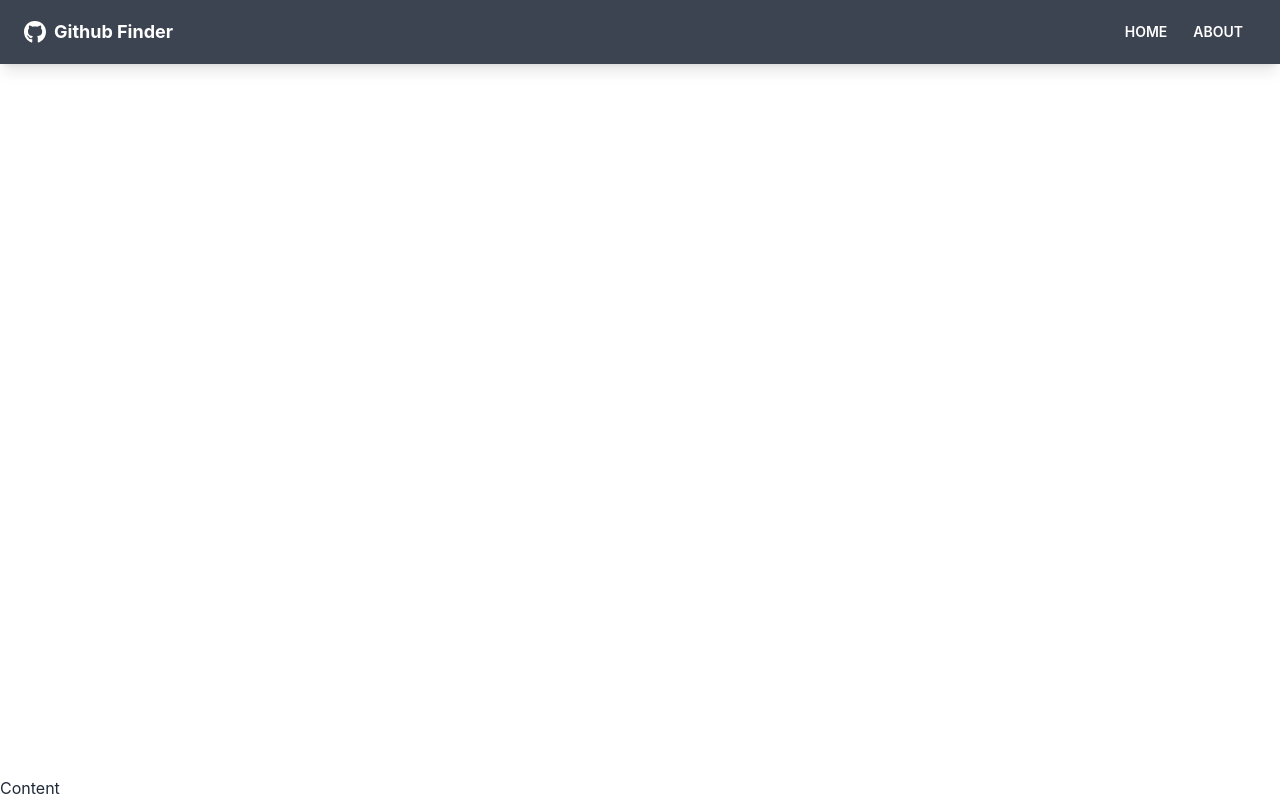
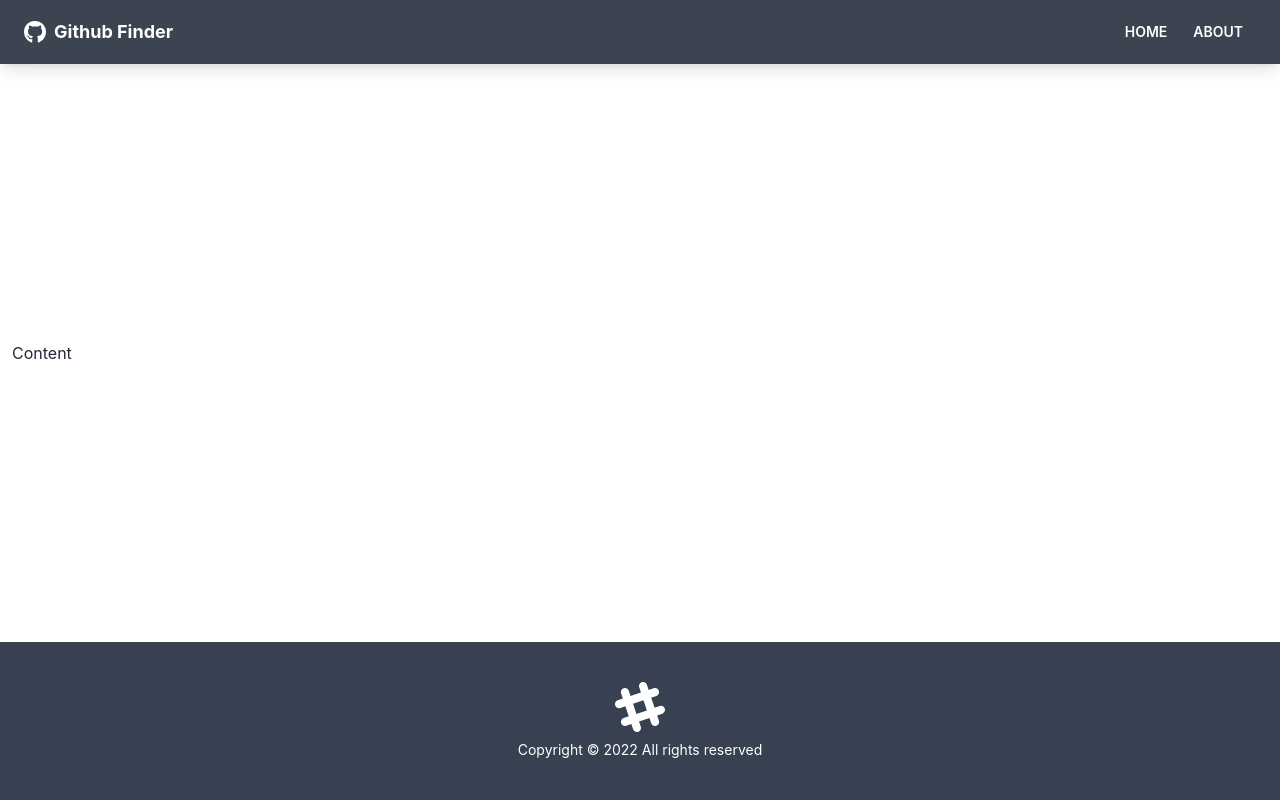
Before and after one commit to AbyssWalker1990/github-finder-learn, a React (Create React App) app: page / in a window 1280 px wide. Built offline with nearby package versions, Linux system fonts and the light colour scheme; the HTML template or start-up script is replaced by a standard one.

Commit message:
created footer

```diff
--- a/src/App.js
+++ b/src/App.js
@@ -1,14 +1,16 @@
 import {BrowserRouter as Router, Route} from 'react-router-dom'
 import Navbar from './components/layout/Navbar';
+import Footer from './components/layout/Footer';
 
 function App() {
   return (
     <Router>
       <div className="flex flex-col justify-between h-screen">
         <Navbar />
-        <main>
+        <main className='container mx-auto px-3 pb-12'>
           Content
         </main>
+        <Footer />
       </div>
     </Router>
   );
--- /dev/null
+++ b/src/components/layout/Footer.jsx
@@ -0,0 +1,25 @@
+
+function Footer() {
+  const footerYear = new Date().getFullYear()
+
+  return (
+    <footer className='footer p-10 bg-gray-700 text-primary-content footer-center'>
+        <div>
+        <svg
+          width='50'
+          height='50'
+          viewBox='0 0 24 24'
+          xmlns='http://www.w3.org/2000/svg'
+          fillRule='evenodd'
+          clipRule='evenodd'
+          className='inline-block fill-current'
+        >
+          <path d='M22.672 15.226l-2.432.811.841 2.515c.33 1.019-.209 2.127-1.23 2.456-1.15.325-2.148-.321-2.463-1.226l-.84-2.518-5.013 1.677.84 2.517c.391 1.203-.434 2.542-1.831 2.542-.88 0-1.601-.564-1.86-1.314l-.842-2.516-2.431.809c-1.135.328-2.145-.317-2.463-1.229-.329-1.018.211-2.127 1.231-2.456l2.432-.809-1.621-4.823-2.432.808c-1.355.384-2.558-.59-2.558-1.839 0-.817.509-1.582 1.327-1.846l2.433-.809-.842-2.515c-.33-1.02.211-2.129 1.232-2.458 1.02-.329 2.13.209 2.461 1.229l.842 2.515 5.011-1.677-.839-2.517c-.403-1.238.484-2.553 1.843-2.553.819 0 1.585.509 1.85 1.326l.841 2.517 2.431-.81c1.02-.33 2.131.211 2.461 1.229.332 1.018-.21 2.126-1.23 2.456l-2.433.809 1.622 4.823 2.433-.809c1.242-.401 2.557.484 2.557 1.838 0 .819-.51 1.583-1.328 1.847m-8.992-6.428l-5.01 1.675 1.619 4.828 5.011-1.674-1.62-4.829z'></path>
+        </svg>
+        <p>Copyright &copy; {footerYear} All rights reserved</p>
+      </div>
+    </footer>
+  )
+}
+
+export default Footer
```
